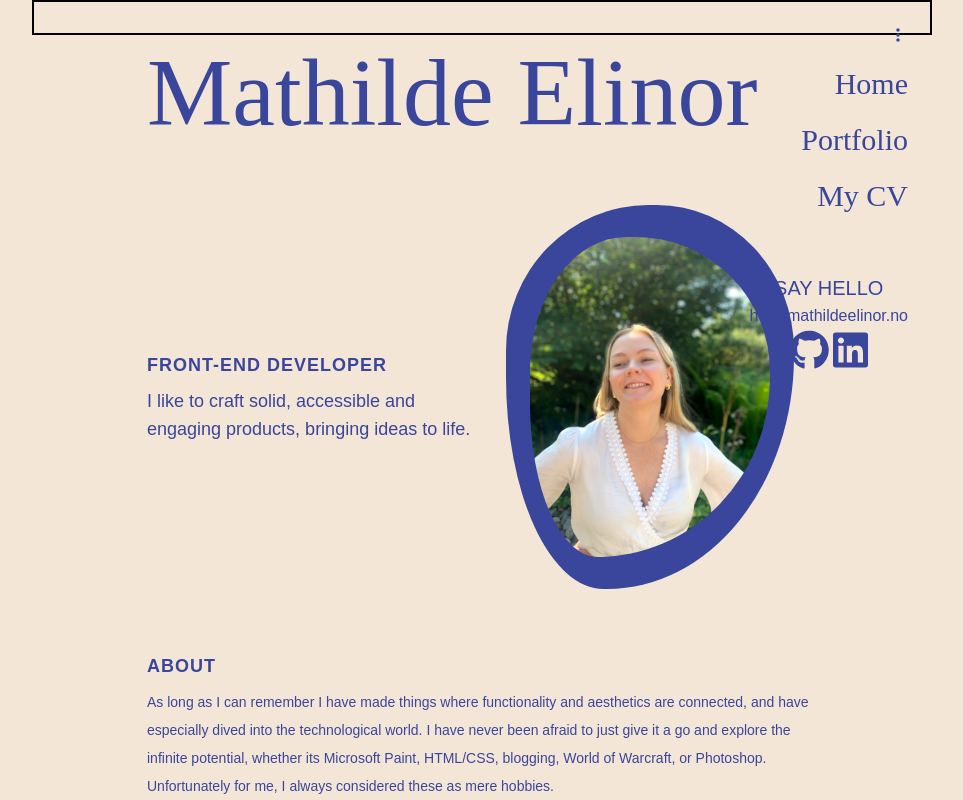
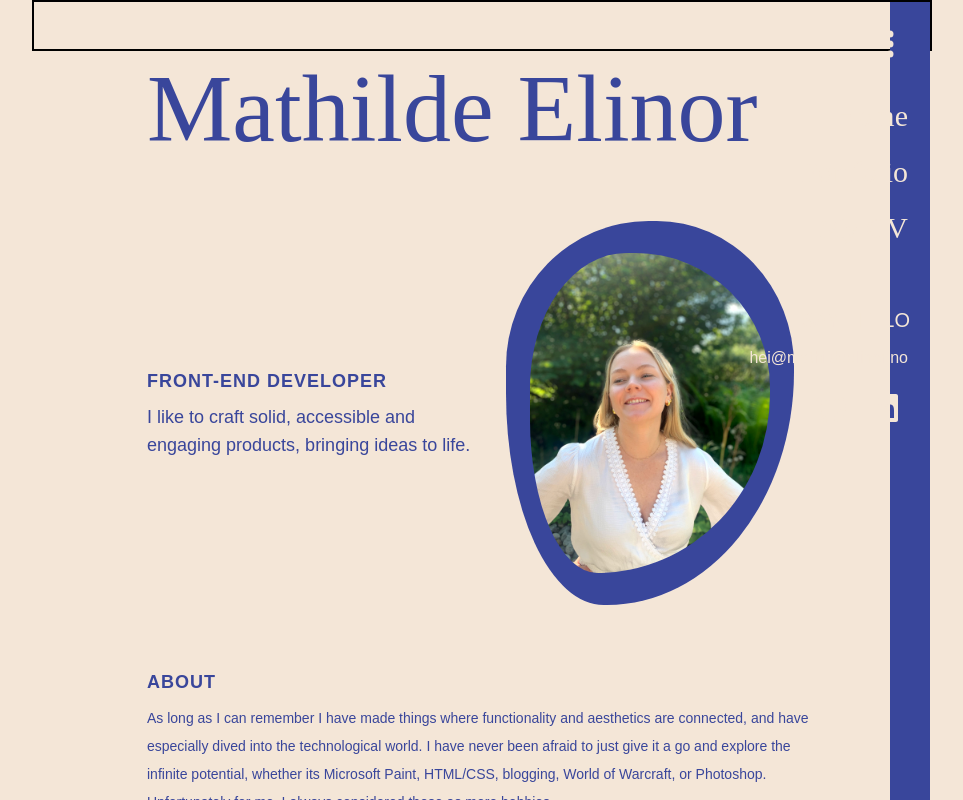
Before and after one commit to mathildeew/mathildeelinor-react, a React (Vite) app: page / in a window 1280 px wide. Both pictures are taken after a click on the icon 1056 px from the left and 35 px from the top of the page. Shown: the top 800 px of the page, without its empty margins (158-1121 px from the left). Built offline with nearby package versions, Linux system fonts and the light colour scheme; a web font is replaced by a local one.

Commit message:
adds tailwind classes

```diff
--- a/src/components/ui/Layout/Header/Header.styles.jsx
+++ b/src/components/ui/Layout/Header/Header.styles.jsx
@@ -13,8 +13,8 @@ export const HeaderContainer = styled.header`
   /* margin: 0 auto; */
 
   .ellipsis {
-    /* font-size: 3rem; */
-    padding: 5px;
+    font-size: 3rem;
+    /* padding: 5px;
     position: relative;
     top: 20px;
     right: 20px;
@@ -24,7 +24,7 @@ export const HeaderContainer = styled.header`
     &.active {
       color: var(--color-secondary);
       transform: rotate(90deg);
-    }
+    } */
   }
 
   /* a,
@@ -34,7 +34,7 @@ export const HeaderContainer = styled.header`
   } */
 
   .menu {
-    ${displayFlex({
+    /* ${displayFlex({
       direction: "column",
       align: "flex-end",
     })}
@@ -57,7 +57,7 @@ export const HeaderContainer = styled.header`
       top: 0px;
       opacity: 1;
       visibility: visible;
-    }
+    } */
   }
 
   .menuContainer {
@@ -105,7 +105,7 @@ export const HeaderContainer = styled.header`
     }
 
     .contactIcon {
-      font-size: 2.5rem;
+      /* font-size: 2.5rem; */
     }
   }
 
--- a/src/components/ui/Layout/Header/index.jsx
+++ b/src/components/ui/Layout/Header/index.jsx
@@ -28,19 +28,27 @@ export default function Header() {
         transition={{ delay: 0.8, duration: 0.5, ease: "easeInOut" }}
       >
         <FontAwesomeIcon
-          className={showMenu ? "ellipsis active" : "ellipsis inactive"}
+          size="2x"
+          className={`p-1.5 relative top-5 right-5 z-20 transition-all duration-500 ease-in-out ${
+            showMenu && "text-secondary rotate-90"
+          }`}
           icon={faEllipsis}
           onClick={() => setShowMenu(!showMenu)}
         />
 
-        <div className={showMenu ? "menu active" : "menu inactive"}>
-          <div className="menuContainer mt-16 mr-5 mb-8">
-            <ul className="text-end">
-              <li className="mb-5">
+        {/* <div className={showMenu ? "menu active" : "menu inactive"}>  */}
+        <div
+          className={`bg-primary w-full h-screen absolute right-0 z-10 flex justify-end transition-all duration-500 ease-in  ${
+            showMenu ? "top-0 opacity-1 visible" : "opacity-0 hidden"
+          }`}
+        >
+          <div className="menuContainer mt-24 mr-5 mb-8 z-30 ">
+            <ul className="text-end ">
+              <li className="mb-5 ">
                 <Link
                   to="/"
                   onClick={() => setShowMenu(false)}
-                  className="text-3xl"
+                  className="text-secondary text-3xl "
                 >
                   Home
                 </Link>
@@ -49,7 +57,7 @@ export default function Header() {
                 <Link
                   to="/portfolio"
                   onClick={() => setShowMenu(false)}
-                  className="text-3xl"
+                  className="text-secondary text-3xl"
                 >
                   Portfolio
                 </Link>
@@ -59,27 +67,37 @@ export default function Header() {
                   to="../../../../../public/CV_MathildeElinor_en.pdf"
                   target="_blank"
                   onClick={() => setShowMenu(false)}
-                  className="text-3xl"
+                  className="text-secondary text-3xl"
                 >
                   My CV
                 </Link>
               </li>
             </ul>
 
-            <div className="basicContact flex flex-col text-center">
-              <span className="font-sans text-xl uppercase">Say hello</span>
+            <div className="basicContact  flex flex-col justify-end text-end">
+              <span className="text-secondary font-sans text-xl uppercase mb-2.5">
+                Say hello
+              </span>
               <Link
                 to="mailto: hei@mathildeelinor.no"
-                className="contactEmail font-sans"
+                className="contactEmail text-secondary font-sans mb-2.5"
               >
                 hei@mathildeelinor.no
               </Link>
               <div className="socialIcons">
                 <Link to="https://github.com/mathildeew">
-                  <FontAwesomeIcon icon={faGithub} className="contactIcon" />
+                  <FontAwesomeIcon
+                    size="2x"
+                    icon={faGithub}
+                    className="contactIcon text-secondary p-2.5"
+                  />
                 </Link>
                 <Link to="https://www.linkedin.com/in/mathilde-elinor-wiik-88075b249/">
-                  <FontAwesomeIcon icon={faLinkedin} className="contactIcon" />
+                  <FontAwesomeIcon
+                    size="2x"
+                    icon={faLinkedin}
+                    className="contactIcon text-secondary p-2.5"
+                  />
                 </Link>
               </div>
             </div>
```
